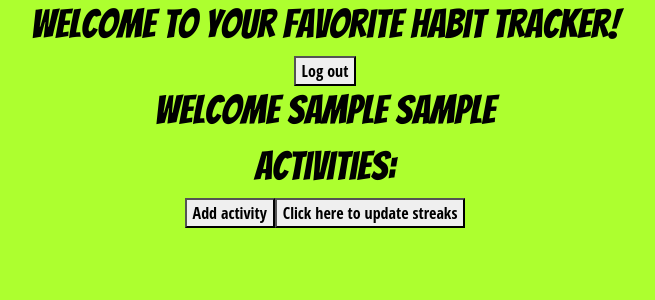
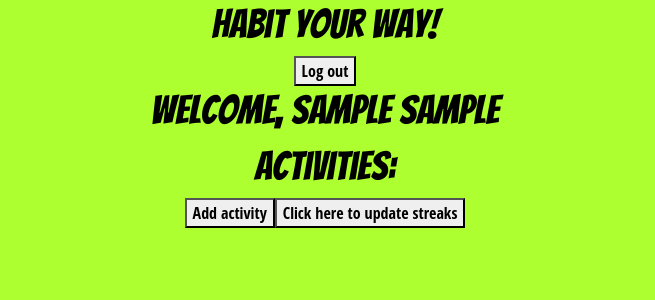
Before and after one commit to HDB-1/habit_tracker, a React (Create React App) app in the folder habit_tracker/: page / in a window 1280 px wide. Both pictures are taken after typing "Sample", "Sample", "Sample", "Sample123" into the empty fields and a click on the button "Sign up". Shown: the top 300 px of the page, without its empty margins (315-970 px from the left). Built offline with nearby package versions, Linux system fonts and the light colour scheme; no server answers; a web font is replaced by a local one.

Commit message:
change app title

```diff
--- a/habit_tracker/src/App.js
+++ b/habit_tracker/src/App.js
@@ -70,7 +70,7 @@ export class App extends Component {
     return (
       <Router>
         <div className='app'>
-          <h1>Welcome to your favorite habit tracker!</h1>
+          <h1>Habit your way!</h1>
           {!this.state.currentUser && this.state.incorrectLoginProvided ? (
             <h3 className="wrongLoginBanner">Wrong login details provided! Please try again.</h3>
           ) : null}
--- a/habit_tracker/src/containers/AccountOverview.js
+++ b/habit_tracker/src/containers/AccountOverview.js
@@ -93,7 +93,7 @@ export class accountOverview extends Component {
                 <button type="button" name="logOutButton" onClick={this.props.logOutUser}>Log out</button>
                 {this.state.displayAddActivityComponent ? null :
                 <div>
-                <h1>Welcome {this.props.userInfo.fn} {this.props.userInfo.ln}</h1>
+                <h1>Welcome, {this.props.userInfo.fn} {this.props.userInfo.ln}</h1>
                 <h1>Activities:</h1>
                 {this.state.allActivities ? <Tasks activitiesArray = {this.state.allActivities}/> : null}
                 </div>
```
